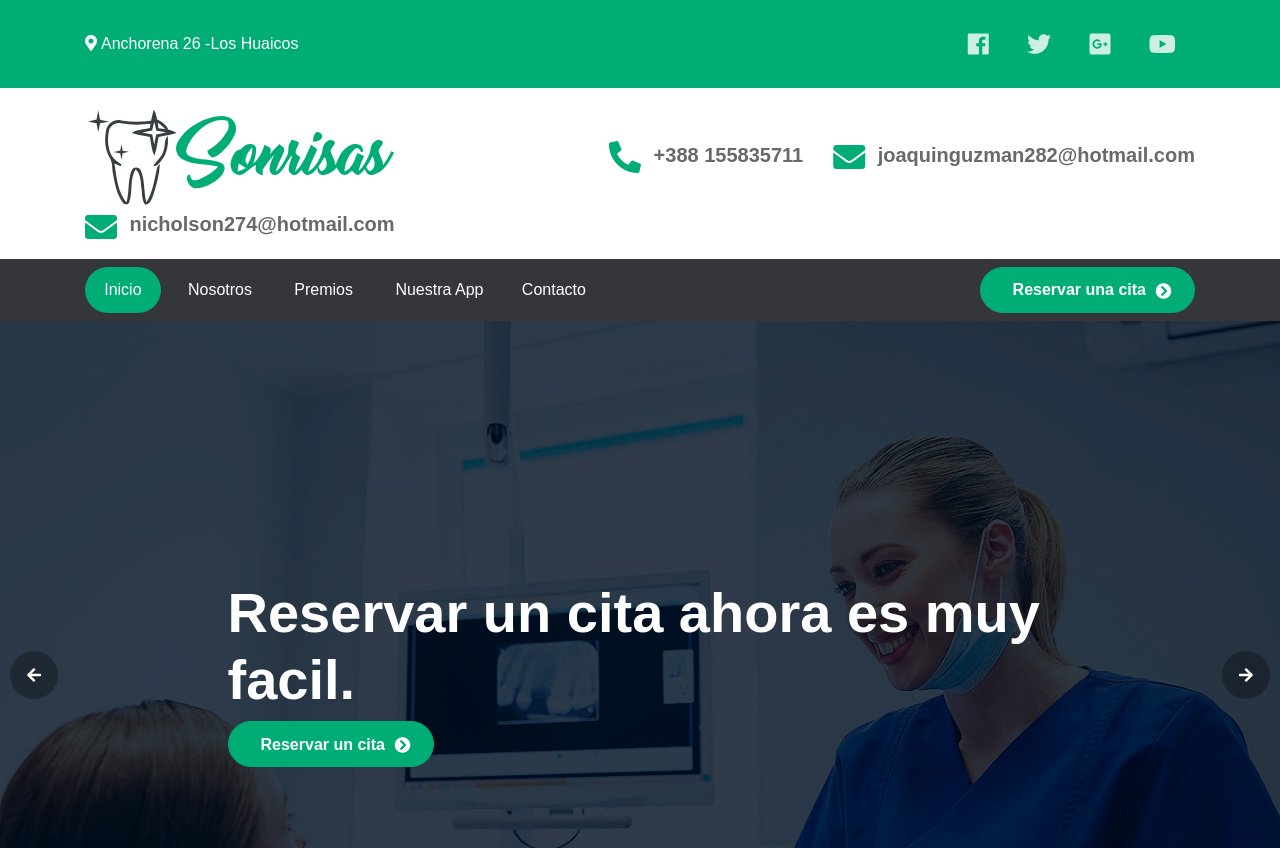
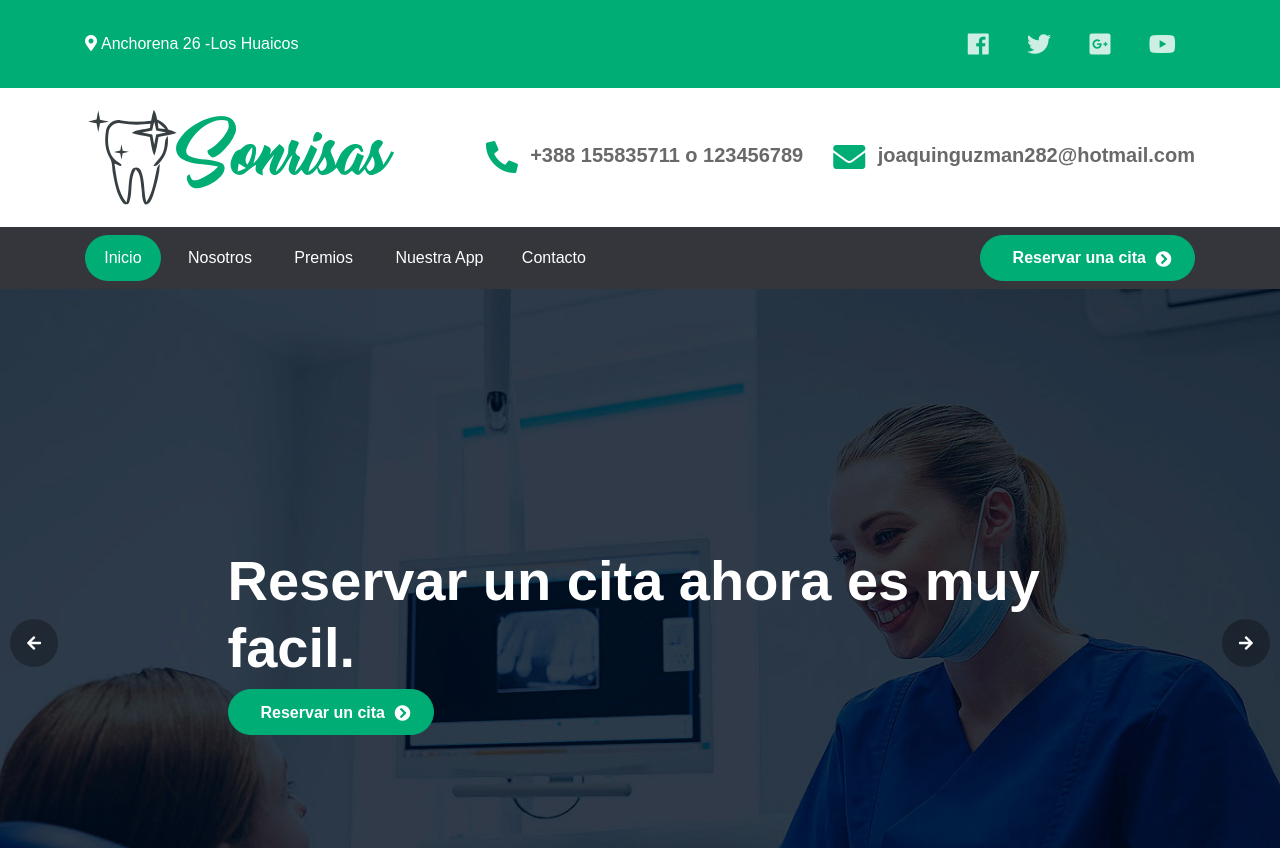
Before and after one commit to nicolasHerrera84/jgpesca84, a plain HTML site: page index.html in a window 1280 px wide. Shown: the top 848 px of the page. Drawn offline with Linux system fonts and the light colour scheme.

Commit message:
correccion email y agregado de telefono

```diff
--- a/index.html
+++ b/index.html
@@ -58,15 +58,11 @@
                 </div>
                 <div class="col-auto ml-md-auto">
                     <i class="fas fa-phone fa-flip-horizontal fa-2x align-middle text-primary"></i>
-                    <span class=" h5 font-weight-bold ml-2">+388 155835711</span>
+                    <span class=" h5 font-weight-bold ml-2">+388 155835711 o 123456789</span>
                 </div>
                 <div class="col-auto">
                     <i class="fas fa-envelope fa-2x align-middle text-primary"></i>
                     <span class=" h5 font-weight-bold ml-2">joaquinguzman282@hotmail.com</span>
-                </div>
-                <div class="col-auto">
-                    <i class="fas fa-envelope fa-2x align-middle text-primary"></i>
-                    <span class=" h5 font-weight-bold ml-2">nicholson274@hotmail.com</span>
                 </div>
             </div>
         </div>
```
Also changed, not shown: readme.txt (added).
